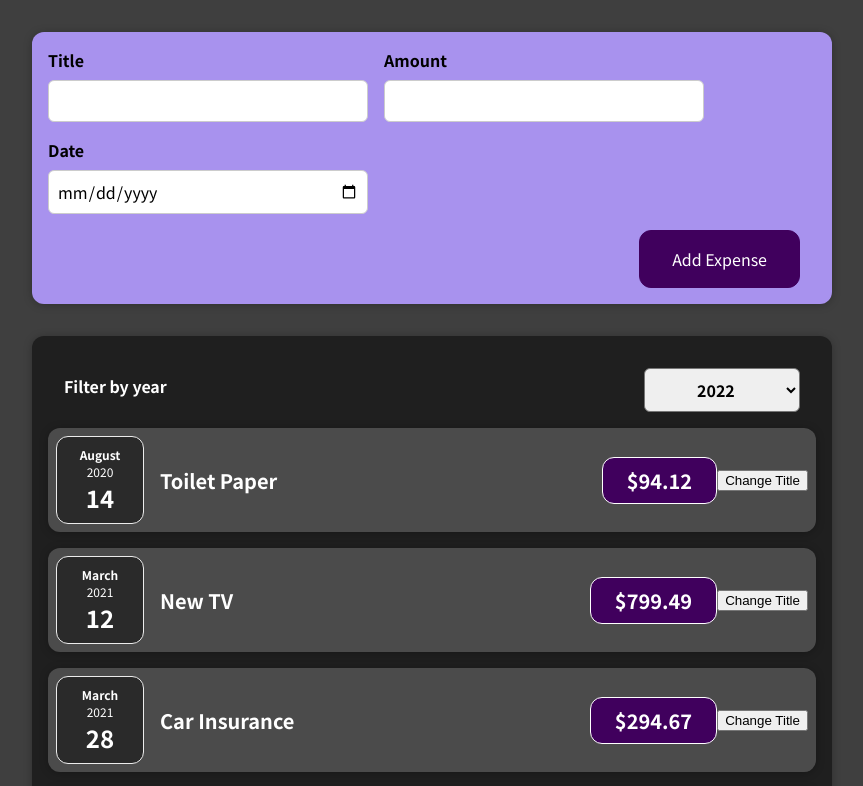
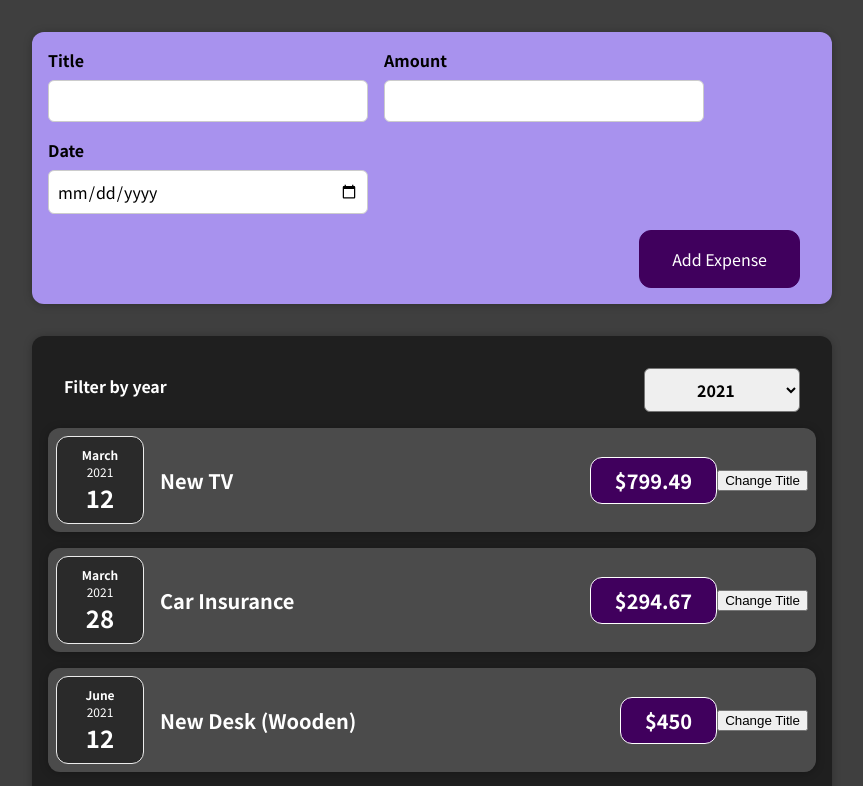
Before and after one commit to kkata/learning-react-complete-guide, a React (Create React App) app: page / in a window 1280 px wide. Shown: the top 786 px of the page, without its empty margins (208-1071 px from the left). Built offline with nearby package versions, Linux system fonts and the light colour scheme.

Commit message:
Practice: working with list

```diff
--- a/src/components/Expenses/Expenses.js
+++ b/src/components/Expenses/Expenses.js
@@ -5,12 +5,16 @@ import ExpensesFilter from "./ExpensesFilter";
 import Card from "../UI/Card";
 
 const Expenses = (props) => {
-  const [filteredYear, setFilteredYear] = useState("2022");
+  const [filteredYear, setFilteredYear] = useState("2021");
   const filterChangeHandler = (selectedYear) => {
     setFilteredYear(selectedYear);
     console.log("Expenses.js");
     console.log(selectedYear);
   };
+
+  const filteredExpenses = props.items.filter((expense) => {
+    return expense.date.getFullYear().toString() === filteredYear;
+  });
 
   return (
     <Card className="expenses">
@@ -18,7 +22,7 @@ const Expenses = (props) => {
         selected={filteredYear}
         onChangeFilter={filterChangeHandler}
       />
-      {props.items.map((expense) => {
+      {filteredExpenses.map((expense) => {
         return (
           <ExpenseItem
             key={expense.id}
--- a/src/components/Expenses/ExpensesFilter.js
+++ b/src/components/Expenses/ExpensesFilter.js
@@ -1,6 +1,8 @@
 import React from "react";
 
 import "./ExpensesFilter.css";
+
+const years = ["2022", "2021", "2020", "2019"];
 
 const ExpensesFilter = (props) => {
   const dropDownChangeHandler = (event) => {
@@ -12,9 +14,16 @@ const ExpensesFilter = (props) => {
       <div className="expenses-filter__control">
         <label>Filter by year</label>
         <select value={props.selected} onChange={dropDownChangeHandler}>
-          <option value="2022">2022</option>
+          {years.map((year, index) => {
+            return (
+              <option value={year} key={index}>
+                {year}
+              </option>
+            );
+          })}
+          {/* <option value="2022">2022</option>
           <option value="2021">2021</option>
-          <option value="2020">2020</option>
+          <option value="2020">2020</option> */}
           <option value="2019">2019</option>
         </select>
       </div>
```
